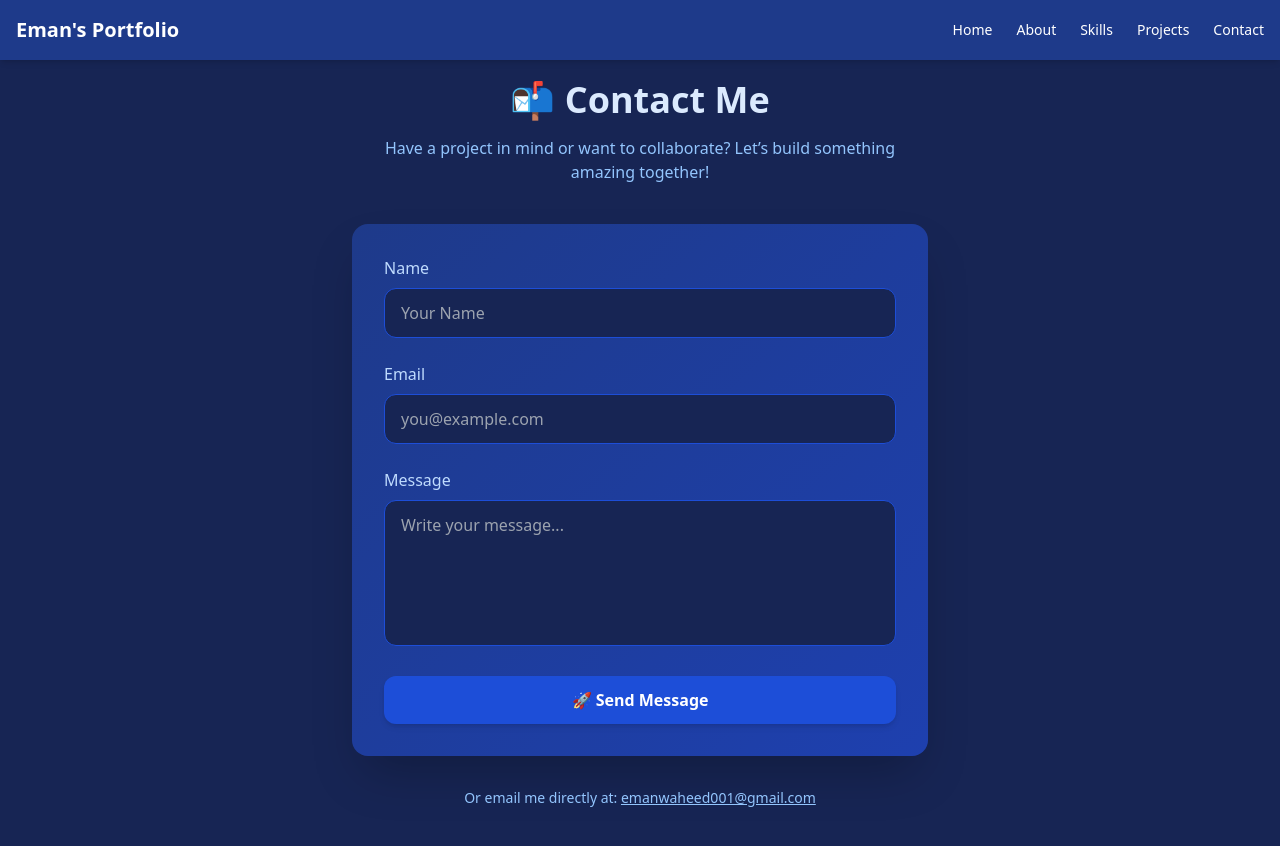
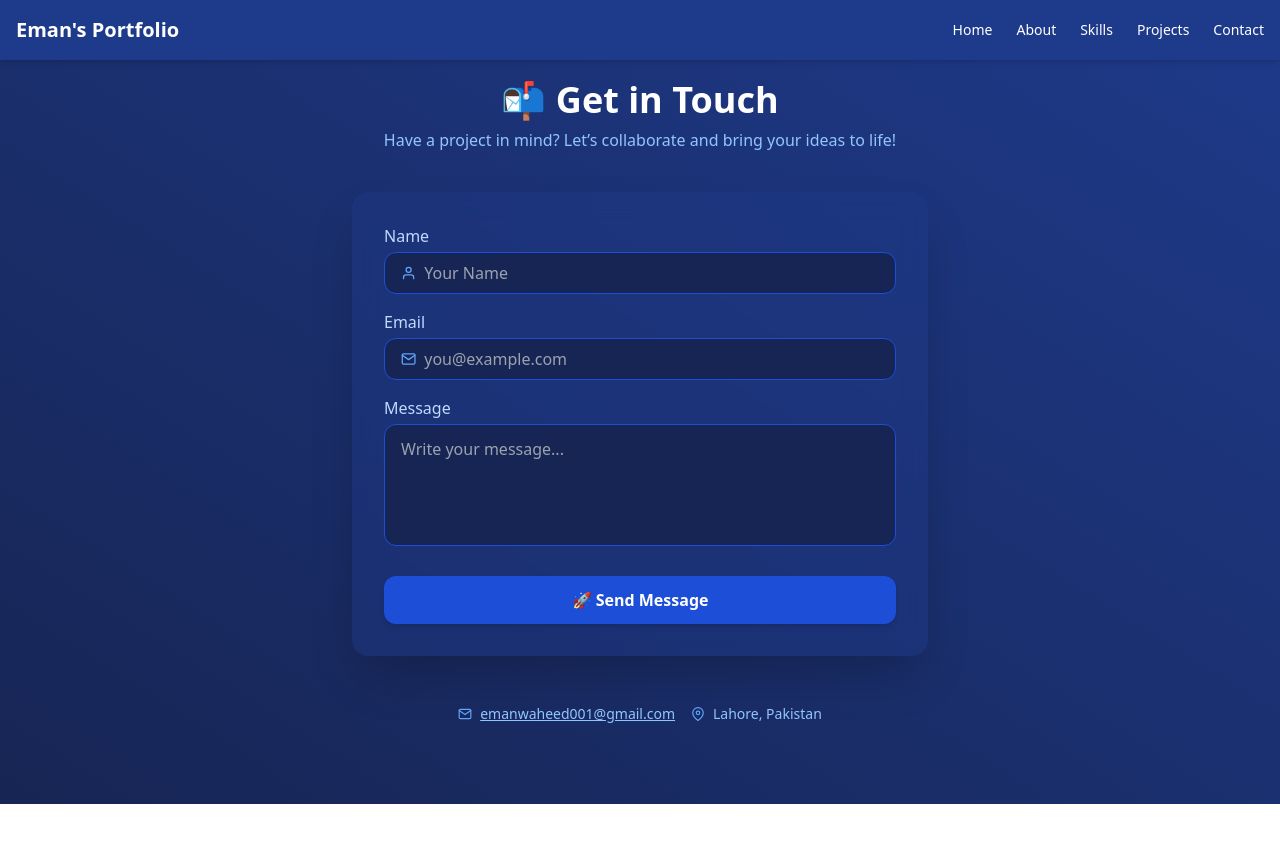
Before and after one commit to eman-projectspace/react-portfolio, a React (Create React App) app: page /contact in a window 1280 px wide. Shown: the top 846 px of the page. After the commit the page ends 804 px from the top, so only its background shows below. Built offline with nearby package versions, Linux system fonts and the light colour scheme.

Commit message:
Connected Contact page with Backend

```diff
--- a/package.json
+++ b/package.json
@@ -7,6 +7,7 @@
     "@testing-library/jest-dom": "^6.6.3",
     "@testing-library/react": "^16.3.0",
     "@testing-library/user-event": "^13.5.0",
+    "axios": "^1.10.0",
     "framer-motion": "^12.23.3",
     "react": "^19.1.0",
     "react-dom": "^19.1.0",
--- a/src/components/Contacts.js
+++ b/src/components/Contacts.js
@@ -1,61 +1,138 @@
-import React from 'react';
-import { motion } from 'framer-motion';
+import React, { useState } from "react";
+import { motion } from "framer-motion";
+import { FiMail, FiMapPin, FiUser } from "react-icons/fi";
+import axios from 'axios';
 
 const Contacts = () => {
+
+  const [submitted, setSubmitted] = useState(false);
+  const [name, setName] = useState('');
+  const [email, setEmail] = useState('');
+  const [message, setMessage] = useState('');
+
+  const handleSubmit = async (e) => {
+    e.preventDefault();
+    try {
+      await axios.post('http://localhost:5000/api/contact', {
+        name,
+        email,
+        message
+      });
+      setSubmitted(true);
+      setName('');
+      setEmail('');
+      setMessage('');
+      setTimeout(() => setSubmitted(false), 3000);
+    } catch (err) {
+      alert("Error sending message.");
+    }
+  };
+
+
+
   return (
-    <section className="min-h-screen bg-blue-950 text-white px-6 py-20 flex flex-col items-center">
+    <section className="min-h-screen bg-gradient-to-tr from-blue-950 to-blue-900 text-white px-6 py-20 flex flex-col items-center relative overflow-hidden">
 
-      {/* Heading with animation */}
+      {/* Floating Symbols */}
+      {[...Array(20)].map((_, i) => {
+        const icons = ["{ }", "</>", "()", "React", "JS"];
+        const icon = icons[Math.floor(Math.random() * icons.length)];
+        const size = Math.random() * 18 + 14;
+        const left = Math.random() * 100;
+        const delay = Math.random() * 4;
+        const duration = 8 + Math.random() * 4;
+
+        return (
+          <motion.div
+            key={i}
+            className="absolute text-blue-500 opacity-10 font-mono"
+            style={{
+              fontSize: `${size}px`,
+              left: `${left}%`,
+              top: "120%",
+              zIndex: 0,
+            }}
+            initial={{ y: 0 }}
+            animate={{ y: "-130%" }}
+            transition={{
+              duration,
+              delay,
+              repeat: Infinity,
+              ease: "linear",
+            }}
+          >
+            {icon}
+          </motion.div>
+        );
+      })}
+
+      {/* Heading */}
       <motion.h2
-        className="text-4xl font-bold text-blue-100 mb-4"
+        className="text-4xl font-bold mb-2 z-10"
         initial={{ y: -30, opacity: 0 }}
         animate={{ y: 0, opacity: 1 }}
         transition={{ duration: 0.6 }}
       >
-        📬 Contact Me
+        📬 Get in Touch
       </motion.h2>
 
       <motion.p
-        className="text-blue-300 mb-10 text-center max-w-xl"
+        className="text-blue-300 mb-10 text-center max-w-xl z-10"
         initial={{ opacity: 0 }}
         animate={{ opacity: 1 }}
         transition={{ delay: 0.2, duration: 0.8 }}
       >
-        Have a project in mind or want to collaborate? Let’s build something amazing together!
+        Have a project in mind? Let’s collaborate and bring your ideas to life!
       </motion.p>
 
-      {/* Contact Form */}
+      {/* Contact Form Card */}
       <motion.form
-        className="w-full max-w-xl bg-gradient-to-br from-blue-900 to-blue-800 p-8 rounded-2xl shadow-2xl space-y-6"
-        initial={{ scale: 0.95, opacity: 0 }}
-        animate={{ scale: 1, opacity: 1 }}
-        transition={{ delay: 0.4, duration: 0.8 }}
+        onSubmit={handleSubmit}
+        className="w-full max-w-xl backdrop-blur-md bg-blue-900/40 p-8 rounded-2xl shadow-2xl z-10"
+        initial={{ opacity: 0, scale: 0.95 }}
+        animate={{ opacity: 1, scale: 1 }}
+        transition={{ delay: 0.3 }}
       >
-        <div>
-          <label className="block mb-2 text-blue-200 font-medium">Name</label>
+        <div className="mb-4">
+          <label className="block mb-1 text-blue-200">Name</label>
+          <div className="flex items-center bg-blue-950 rounded-xl border border-blue-700 px-4">
+            <FiUser className="text-blue-400 mr-2" />
             <input
               type="text"
               placeholder="Your Name"
-            className="w-full px-4 py-3 rounded-xl bg-blue-950 text-white border border-blue-700 focus:outline-none focus:ring-2 focus:ring-blue-400"
+              required
+              value={name}
+              onChange={(e) => setName(e.target.value)}
+              className="w-full py-2 bg-transparent text-white focus:outline-none"
             />
           </div>
+        </div>
 
-        <div>
-          <label className="block mb-2 text-blue-200 font-medium">Email</label>
+        <div className="mb-4">
+          <label className="block mb-1 text-blue-200">Email</label>
+          <div className="flex items-center bg-blue-950 rounded-xl border border-blue-700 px-4">
+            <FiMail className="text-blue-400 mr-2" />
             <input
               type="email"
               placeholder="you@example.com"
-            className="w-full px-4 py-3 rounded-xl bg-blue-950 text-white border border-blue-700 focus:outline-none focus:ring-2 focus:ring-blue-400"
+              required
+              value={email}
+              onChange={(e) => setEmail(e.target.value)}
+              className="w-full py-2 bg-transparent text-white focus:outline-none"
             />
           </div>
+        </div>
 
-        <div>
-          <label className="block mb-2 text-blue-200 font-medium">Message</label>
+        <div className="mb-6">
+          <label className="block mb-1 text-blue-200">Message</label>
           <textarea
-            rows="5"
+            rows="4"
             placeholder="Write your message..."
+            required
+            value={message}
+            onChange={(e) => setMessage(e.target.value)}
             className="w-full px-4 py-3 rounded-xl bg-blue-950 text-white border border-blue-700 focus:outline-none focus:ring-2 focus:ring-blue-400 resize-none"
-          ></textarea>
+          />
         </div>
 
         <button
@@ -64,22 +141,37 @@ const Contacts = () => {
         >
           🚀 Send Message
         </button>
+
+        {submitted && (
+          <motion.p
+            className="text-green-400 mt-4 text-center"
+            initial={{ opacity: 0 }}
+            animate={{ opacity: 1 }}
+          >
+            ✅ Your message has been sent!
+          </motion.p>
+        )}
       </motion.form>
 
-      {/* Optional Contact Info */}
+      {/* Quick Contact Info */}
       <motion.div
-        className="mt-8 text-blue-300 text-sm"
+        className="mt-12 text-sm text-blue-300 z-10"
         initial={{ opacity: 0 }}
         animate={{ opacity: 1 }}
-        transition={{ delay: 0.8 }}
+        transition={{ delay: 0.7 }}
       >
-        Or email me directly at:{" "}
-        <a
-          href="mailto:emanwaheed001@gmail.com"
-          className="underline hover:text-blue-100"
-        >
+        <div className="flex flex-col sm:flex-row gap-4 justify-center text-center">
+          <div className="flex items-center gap-2">
+            <FiMail className="text-blue-400" />
+            <a href="mailto:emanwaheed001@gmail.com" className="hover:text-white underline">
               emanwaheed001@gmail.com
             </a>
+          </div>
+          <div className="flex items-center gap-2">
+            <FiMapPin className="text-blue-400" />
+            <span>Lahore, Pakistan</span>
+          </div>
+        </div>
       </motion.div>
     </section>
   );
--- a/src/components/Home.js
+++ b/src/components/Home.js
@@ -1,7 +1,7 @@
 import React from 'react';
 import { motion } from 'framer-motion';
 import { FaGithub, FaLinkedin } from 'react-icons/fa';
-
+import Reviews from './Reviews';
 const letters = ['C', 'O', 'D', 'E', 'R'];
 
 const container = {
@@ -110,40 +110,7 @@ const Home = () => {
 
 
       {/*  2 portion*/}
-      {/* Floating Code Symbols Background */}
-      <div className="absolute top-0 left-0 w-full h-full overflow-hidden z-0 pointer-events-none">
-        {[...Array(20)].map((_, i) => {
-          const symbols = ['{ }', '</>', '()', 'const', '=>', 'HTML', 'CSS', 'React'];
-          const symbol = symbols[Math.floor(Math.random() * symbols.length)];
-          const size = Math.random() * 20 + 14; // font size between 14px and 34px
-          const left = Math.random() * 100;
-          const duration = 10 + Math.random() * 10; // duration between 10–20s
-          const delay = Math.random() * 5;
 
-          return (
-            <motion.div
-              key={i}
-              className="absolute text-blue-400 font-mono opacity-10"
-              style={{
-                fontSize: `${size}px`,
-                left: `${left}%`,
-                top: '110%',
-              }}
-              initial={{ y: 0 }}
-              animate={{ y: '-120%' }}
-              transition={{
-                duration,
-                delay,
-                repeat: Infinity,
-                ease: 'linear',
-              }}
-            >
-              {symbol}
-            </motion.div>
-          );
-        })}
-      </div>
-      {/*  */}
 
       <div className="absolute top-0 left-0 w-full h-full overflow-hidden z-0 pointer-events-none">
         {[...Array(30)].map((_, i) => (
@@ -234,6 +201,13 @@ const Home = () => {
       </section>
 
 
+      <Reviews />
+      <Link to="/reviews">
+        <button className="bg-blue-700 hover:bg-blue-600 text-white px-6 py-2 rounded-full transition">
+          Reviews
+        </button>
+      </Link>
+
       {/* Footer */}
       <motion.footer
         className="w-full bg-[#0a192f] text-white py-6 border-t-4 border-[#1E90FF] text-center"
--- /dev/null
+++ b/src/components/Reviews.js
@@ -0,0 +1,65 @@
+import React, { useEffect, useState } from 'react';
+import axios from 'axios';
+import { motion } from 'framer-motion';
+import { FaStar } from 'react-icons/fa';
+
+const Reviews = () => {
+  const [reviews, setReviews] = useState([]);
+
+  useEffect(() => {
+    axios.get('http://localhost:5000/api/reviews')
+      .then(res => setReviews(res.data))
+      .catch(err => console.error(err));
+  }, []);
+
+  return (
+    <section className="bg-[#0a192f] py-16 px-6 w-full text-white">
+      <div className="max-w-6xl mx-auto">
+        <motion.h2
+          className="text-4xl font-bold text-center mb-6"
+          initial={{ opacity: 0, y: 20 }}
+          whileInView={{ opacity: 1, y: 0 }}
+          transition={{ duration: 0.6 }}
+        >
+          🌟 What Clients Say
+        </motion.h2>
+
+        <motion.p
+          className="text-blue-300 text-center mb-10"
+          initial={{ opacity: 0 }}
+          whileInView={{ opacity: 1 }}
+          transition={{ delay: 0.2, duration: 0.6 }}
+        >
+          Real feedback from real people who loved working with me.
+        </motion.p>
+
+        <div className="grid gap-6 sm:grid-cols-2 lg:grid-cols-3">
+          {reviews.map((review, index) => (
+            <motion.div
+              key={review._id}
+              className="bg-blue-900/50 backdrop-blur-lg shadow-md rounded-xl p-6 border border-blue-700"
+              initial={{ opacity: 0, y: 30 }}
+              whileInView={{ opacity: 1, y: 0 }}
+              transition={{ delay: index * 0.1, duration: 0.6 }}
+            >
+              <div className="flex justify-between items-center mb-2">
+                <h3 className="text-lg font-semibold text-white">{review.name}</h3>
+                <div className="flex">
+                  {[...Array(5)].map((_, i) => (
+                    <FaStar
+                      key={i}
+                      className={`w-5 h-5 ${i < review.rating ? 'text-yellow-400' : 'text-blue-300'}`}
+                    />
+                  ))}
+                </div>
+              </div>
+              <p className="text-blue-100">{review.comment}</p>
+            </motion.div>
+          ))}
+        </div>
+      </div>
+    </section>
+  );
+};
+
+export default Reviews;
```
Also changed, not shown: 1 other file (tests, documents, lock files or other folders). Lines whose indentation alone changed are shown as unchanged.
